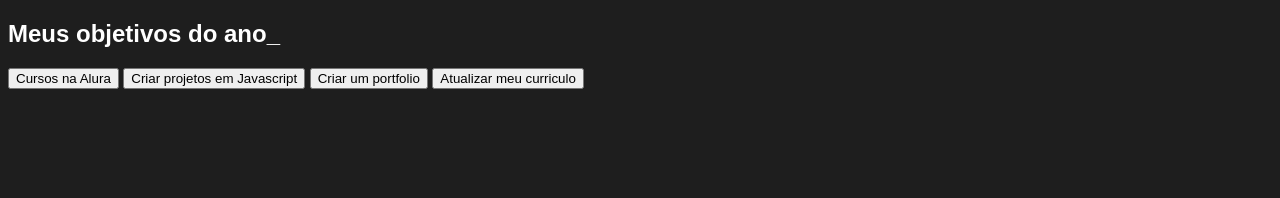
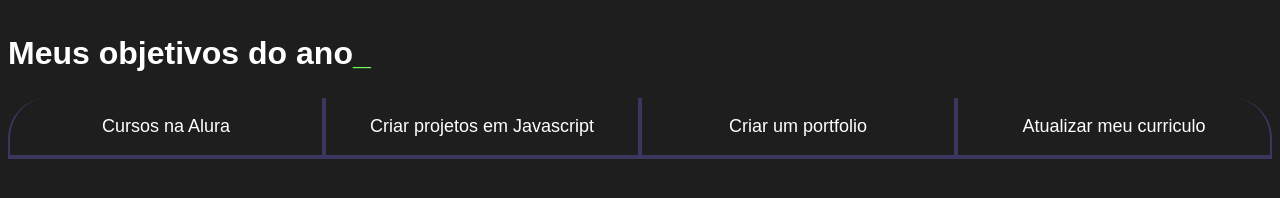
Before and after one commit to SaraBozek/projeto-de-vida-alura, a plain HTML site: page PROJETO-DE-VIDA-ALURA/index.html in a window 1280 px wide. Drawn offline with Linux system fonts and the light colour scheme.

Commit message:
Add files via upload

```diff
--- a/PROJETO-DE-VIDA-ALURA/index.html
+++ b/PROJETO-DE-VIDA-ALURA/index.html
@@ -8,7 +8,7 @@
 </head>
 <body>
     <section class="conteudo-principal"></section>
-      <h2 class="titulo-principal">Meus objetivos do ano_</h2>
+      <h2 class="titulo-principal">Meus objetivos do ano<span>_</span></h2>
       <div class="botoes">
         <button class="botao">Cursos na Alura</button>
         <button class="botao">Criar projetos em Javascript</button>
--- a/PROJETO-DE-VIDA-ALURA/style.css
+++ b/PROJETO-DE-VIDA-ALURA/style.css
@@ -13,3 +13,60 @@ body{
     color: var(--branco);
     font-family: 'Chakra Patch', sans-serif;
 }
+
+
+.conteudo-principal{
+    display: flex;
+    flex-direction: column;
+    justify-content: center;
+    align-items: center;
+    max-width: 1200px;
+    width: 100%;
+    margin: 0 auto;
+}
+
+
+.titulo-principal{
+    text-align: left;
+    width: 100%;
+    font-size: 32px;
+}
+
+.titulo-principal span{
+    color: var(--verde);
+}
+
+.botao{
+    font-family: "Crakra Petch", sans-serif;
+    background-color: var(--botao-inativo);
+    color: var(--branco);
+    display: flex;
+    justify-content: center;
+    padding: 1em;
+    font-size: 18px;
+    align-items: center;
+    width: 100%;
+    border-bottom: 4px solid var(--botao-ativo);
+    border-left: 2px solid var(--botao-ativo);
+    border-right: 2px solid var(--botao-ativo);
+    border-top: none;
+}
+
+.botao:first-child{
+    border-radius: 40px 40px 0 0;
+}
+
+.botoes{
+    display: block;
+}
+@media screen and (min-width: 768px) {
+    .botoes{
+        display: flex;
+    }
+    .botao:first-child{
+        border-radius: 40px 0 0 0;
+    }
+    .botao:last-child{
+        border-radius: 0 40px 0 0;
+    }
+}
```
